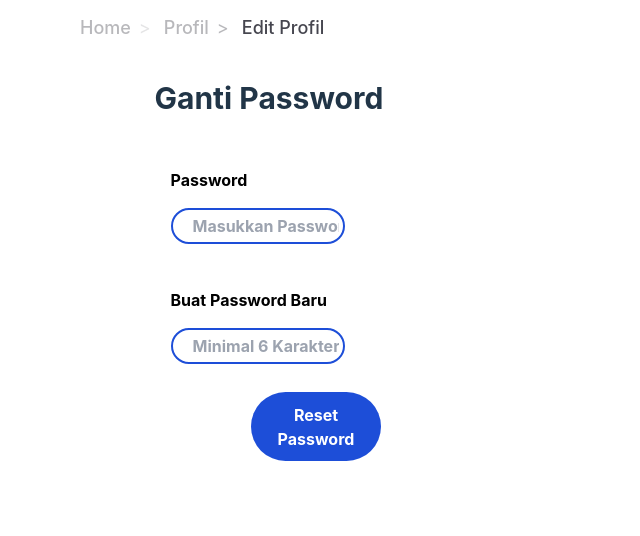
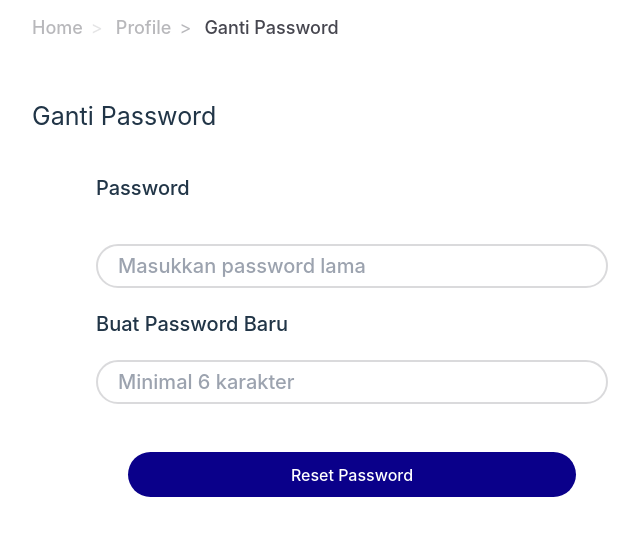
Before and after one commit to synrgy-tim-d/FSW-Frontend, a React (Vite) app: page /gantipass in a window 1280 px wide. Shown: the top 536 px of the page, without its empty margins (16-656 px from the left). Built offline with nearby package versions, Linux system fonts and the light colour scheme.

Commit message:
Change Pass Page Fixed (No Pics yet)

```diff
--- a/src/components/profile/changepass.jsx
+++ b/src/components/profile/changepass.jsx
@@ -1,61 +1,62 @@
 import React from 'react';
 import './profile.css';
+import { Link } from 'react-router-dom';
 
-const Changepass = () => {
+const changepass = () => {
   return (
     <>
-      <ul className='breadcrumb ml-24 m-4'>
+      <ul className='breadcrumb ml-12 m-4'>
         <li>
-          <a href='#'>Home</a>
+          <Link to='/'>Home</Link>
         </li>
         <li>
-          <a href='#'>Profil</a>
+          <Link to='/profil'>Profile</Link>
         </li>
         <li>
-          <a href='#'>Edit Profil</a>
+          <Link to='/gantipass'>Ganti Password</Link>
         </li>
       </ul>
 
-      <div className='w-screen grid p-6'>
-        <div className='w-1/2'>
-          <form action='|' className='grid justify-center gap-3'>
-            <p className='font-bold text-3xl pb-6'>Ganti Password</p>
-            <div className='grid gap-4 font-bold text-black p-4'>
-              <div className=''>
-                <label htmlFor='inline-password'>
-                  Password
-                </label>
+      <div className='w-screen grid grid-cols-2 grid-flow-col'>
+        <div className='col-span-1'>
+          <form action='|' className='w-full grid gap-12 m-12'>
+            <div className='text-[25px] weight-[600]'>Ganti Password</div>
+
+            <div
+              className='grid grid-rows-2 grid-flow-row gap-6
+            text-[20px] font-[500] px-16'
+            >
+              <div>
+                <label htmlFor='inline-password'>Password</label>
               </div>
-              <div className='w-3/5'>
+              <div>
                 <input
-                  className='w-full rounded-full border-2 border-blue-700 bg-inherit pl-5 p-1'
-                  type='text'
+                  className='w-full rounded-[526px] pl-5 p-2 border-2 border-[#46464F]/[0.20] bg-inherit'
                   id='inline-password'
-                  placeholder='Masukkan Password Lama'
+                  type='password'
+                  placeholder='Masukkan password lama'
                 />
               </div>
-            </div>
 
-            <div className='grid gap-4 font-bold text-black p-4'>
-              <div className=''>
-                <label htmlFor='inline-new-password'>
-                  Buat Password Baru
-                </label>
+              <div>
+                <label htmlFor='inline-new-password'>Buat Password Baru</label>
               </div>
-              <div className='w-3/5'>
+              <div>
                 <input
-                  className='w-full rounded-full border-2 border-blue-700 bg-inherit pl-5 p-1'
-                  type='text'
+                  className='w-full rounded-[526px] pl-5 p-2 border-2 border-[#46464F]/[0.20] bg-inherit'
                   id='inline-new-password'
-                  placeholder='Minimal 6 Karakter'
+                  type='password'
+                  placeholder='Minimal 6 karakter'
                 />
               </div>
             </div>
 
             <div className='flex justify-center'>
-              <button className='w-2/5 rounded-full bg-blue-700'>
-                <strong className='text-white'>Reset Password</strong>
-              </button>
+              <Link to='/' className='w-[70%] bg-[#0A008A] text-white rounded-[150px] text-center'>
+                <button id='reset-password' type='button'>
+                  Reset Password
+                </button>
+              </Link>
             </div>
           </form>
         </div>
@@ -64,4 +65,4 @@ const Changepass = () => {
   );
 };
 
-export default Changepass;
+export default changepass;
```
